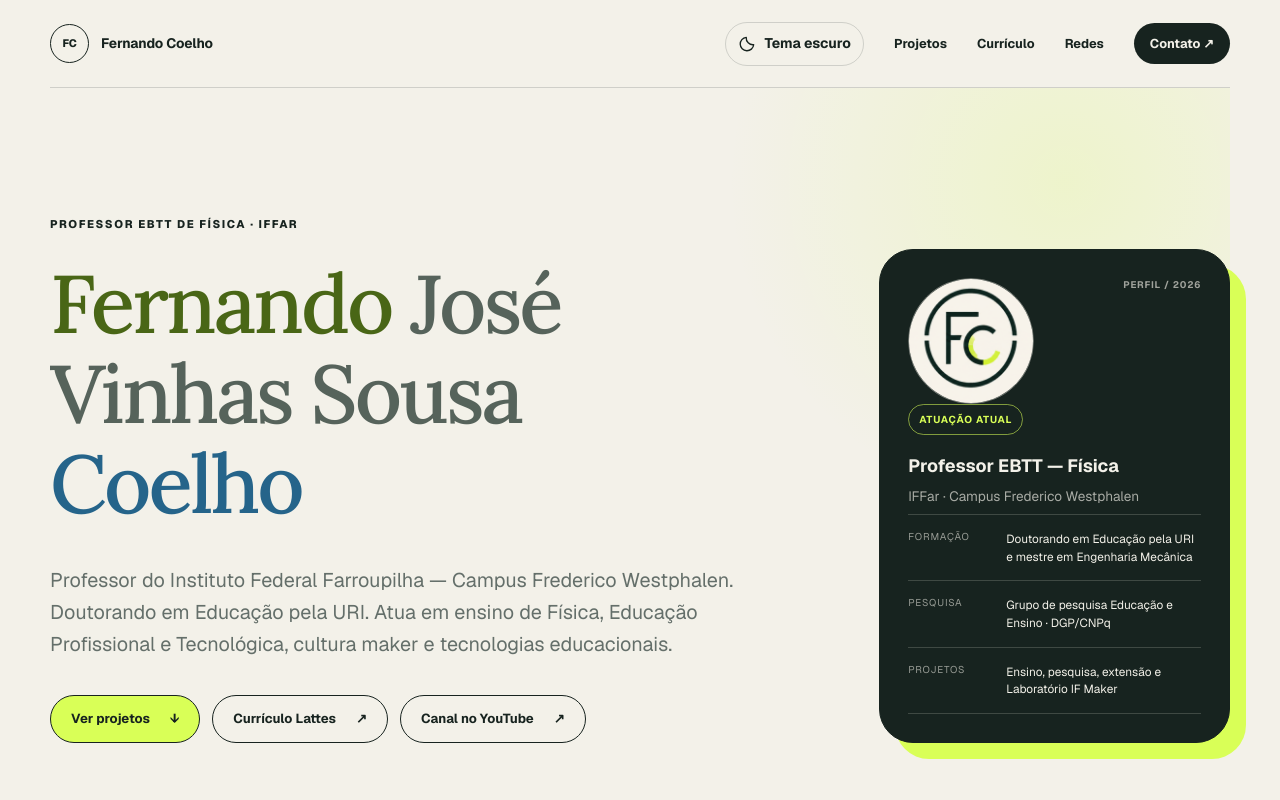
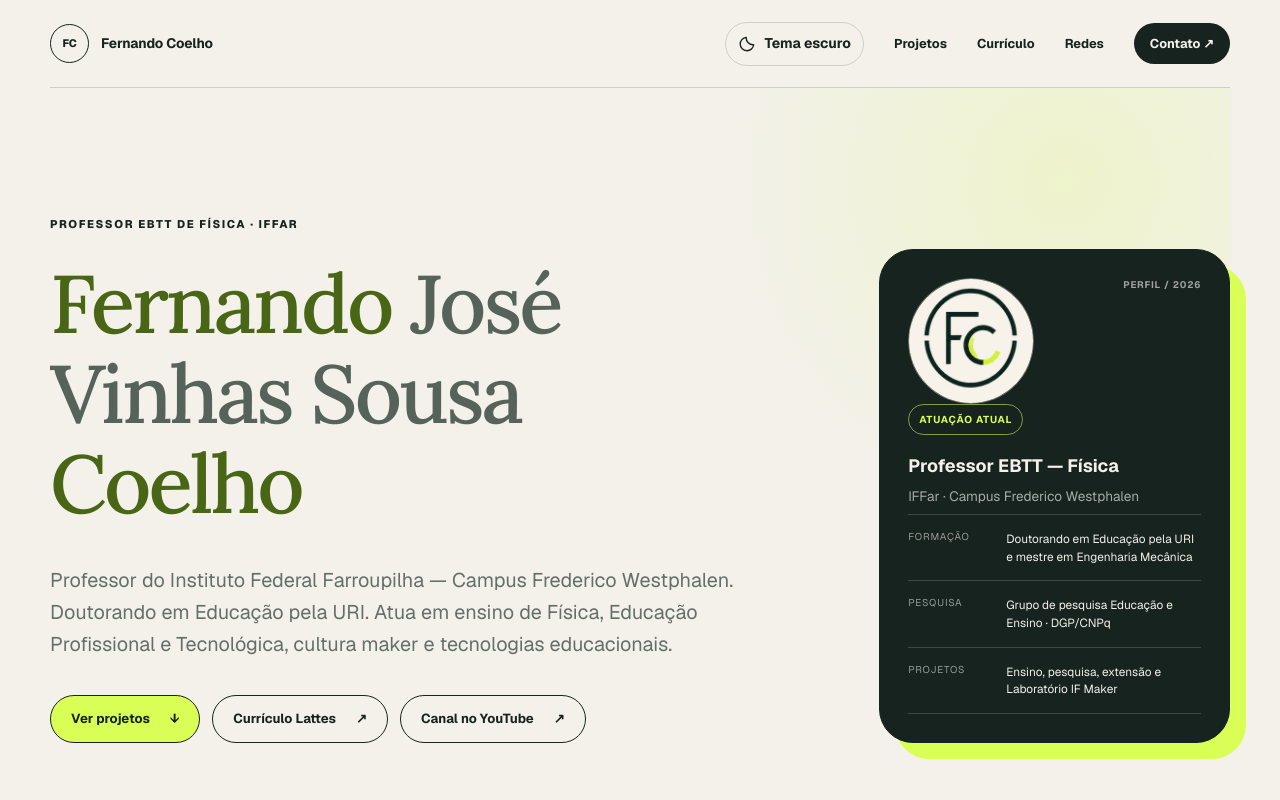
Before and after one commit to ProfFernando1/ProfFernando1.github.io, a Next.js app: page / in a window 1280 px wide. Shown: the top 800 px of the page. Built offline with nearby package versions, Linux system fonts and the light colour scheme.

Commit message:
Match Coelho accent to Fernando green in both themes

```diff
--- a/app/globals.css
+++ b/app/globals.css
@@ -12,7 +12,7 @@
   --on-deep: #f3f1e9;
   --on-acid: #17231f;
   --name-fernando: #496616;
-  --name-coelho: #25648a;
+  --name-coelho: var(--name-fernando);
   --name-neutral: #56635b;
   --quiet-hover: rgba(255, 255, 255, 0.5);
   --tag-surface: rgba(255, 255, 255, 0.36);
@@ -27,7 +27,7 @@
   --white: #18231e;
   --deep-surface: #0b120f;
   --name-fernando: #d9ff57;
-  --name-coelho: #8bcdf5;
+  --name-coelho: var(--name-fernando);
   --name-neutral: #e0e5dc;
   --quiet-hover: rgba(255, 255, 255, 0.08);
   --tag-surface: rgba(255, 255, 255, 0.04);
@@ -43,7 +43,7 @@
     --white: #18231e;
     --deep-surface: #0b120f;
     --name-fernando: #d9ff57;
-    --name-coelho: #8bcdf5;
+    --name-coelho: var(--name-fernando);
     --name-neutral: #e0e5dc;
     --quiet-hover: rgba(255, 255, 255, 0.08);
     --tag-surface: rgba(255, 255, 255, 0.04);
```
